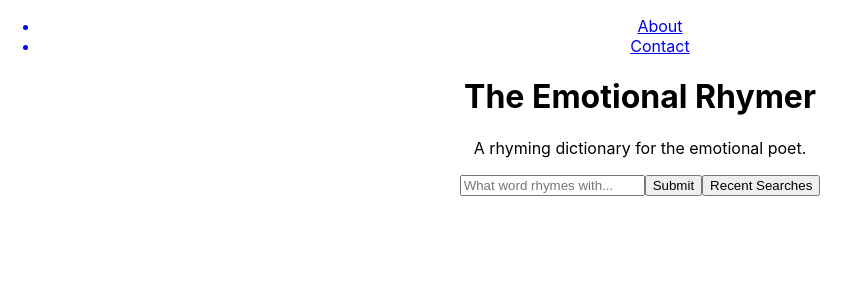
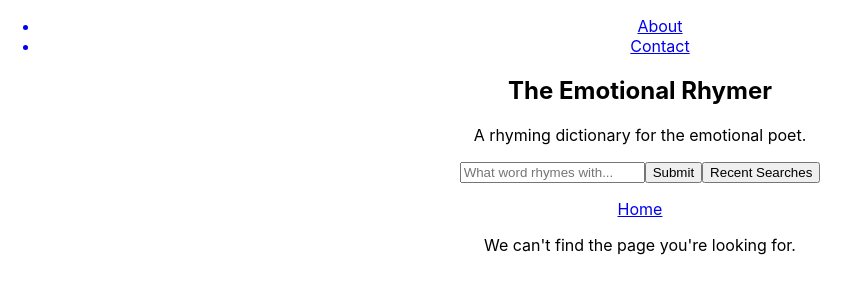
Before and after one commit to tanishaldavey/the-emotional-rhymer, a React (Create React App) app: page / in a window 1280 px wide. Shown: the top 300 px of the page, without its empty margins (0-860 px from the left). Built offline with nearby package versions, Linux system fonts and the light colour scheme.

Commit message:
Make changes to ensure that App tests are still passing

```diff
--- a/src/components/App/App.js
+++ b/src/components/App/App.js
@@ -1,7 +1,5 @@
 import React from 'react';
-import Navigation from '../Navigation/Navigation';
-import Header from '../Header/Header';
-import SearchForm from '../../containers/SearchForm/SearchForm'
+import HomePageContainer from '../HomePageContainer/HomePageContainer';
 import RhymesContainer from '../../containers/RhymesContianer/RhymesContainer';
 import WordDetails from '../../containers/WordDetails/WordDetails';
 import RecentSearchesContainer from '../../containers/RecentSearchesContainer/RecentSearchesContainer';
@@ -9,13 +7,11 @@ import NotFound from '../NotFound/NotFound';
 import { Route, Switch } from 'react-router-dom';
 import './App.css';
 
-function App() {
+const App = () => {
   return (
     <main className="App">
-      <Navigation />
-      <Header />
+      <HomePageContainer />
       <Switch>
-        <Route exact path='/' render={() => <SearchForm />} />
         <Route exact path='/:word/rhymes' render={() => <RhymesContainer />} />
         <Route path='/:word/rhymes/:otherWord/word-details' render={() => <WordDetails />} />
         <Route path='/recentSearches' render={() => <RecentSearchesContainer />} />
--- a/src/components/NotFound/NotFound.js
+++ b/src/components/NotFound/NotFound.js
@@ -1,6 +1,6 @@
 import React from 'react';
 import { Link } from 'react-router-dom';
-// import './NotFound.css';
+import './NotFound.css';
 
 const NotFound = () => {
 
```
